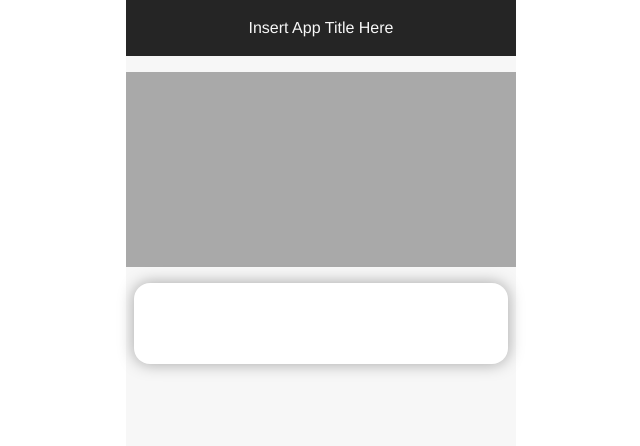
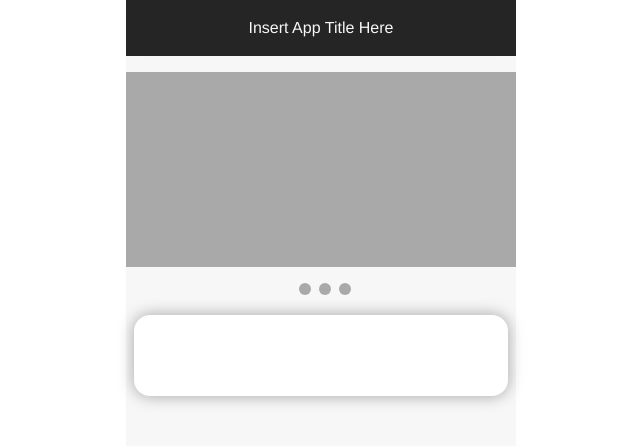
Before and after one commit to simd-float4x4/2525, a Vue app in the folder niconico-researcher/: page / in a window 1280 px wide. Shown: the top 446 px of the page, without its empty margins (319-959 px from the left). Built offline with nearby package versions, Linux system fonts and the light colour scheme.

Commit message:
fix: カルーセルエリアのcomponent切出し

```diff
--- a/niconico-researcher/src/App.vue
+++ b/niconico-researcher/src/App.vue
@@ -1,9 +1,7 @@
 <template>
   <div class="main_view">
     <NavigationBar />
-    <div class="carousel_area">
-
-    </div>
+    <Carousel />
     <div class="display_area">
        <CastCell userName="無限" userAccountId="@infinity_mkds"/>
     </div>
@@ -11,13 +9,16 @@
 </template>
 
 <script>
+import NavigationBar from './components/NavigationBar.vue'
+import Carousel from './components/Carousel.vue'
 import CastCell from './components/CastCell.vue'
-import NavigationBar from './components/NavigationBar.vue'
+
 
 export default {
   name: 'App',
   components: {
     NavigationBar,
+    Carousel,
     CastCell
   }
 }
@@ -47,13 +48,4 @@ body {
   margin: 0 auto;
 }
 
-.carousel_area {
-  background-color: darkgray;
-  width: 390px;
-  height: 195px;
-  margin-bottom: 16px;
-}
-
-
-
 </style>
--- /dev/null
+++ b/niconico-researcher/src/components/Carousel.vue
@@ -0,0 +1,43 @@
+<template>
+    <div class="carousel_area">
+
+    </div>
+    <div class="carousel_indicator_area">
+        <div class="carousel_indicators">
+            <div class="carousel_indicator_dot"></div>
+            <div class="carousel_indicator_dot"></div>
+            <div class="carousel_indicator_dot"></div>
+        </div>
+    </div>
+</template>
+
+<style>
+    .carousel_area {
+        background-color: darkgray;
+        width: 390px;
+        height: 195px;
+        margin-bottom: 8px;
+    }
+
+    .carousel_indicator_area {
+        width: 100%;
+        height: 32px;
+        padding: 4px;
+    }
+
+    .carousel_indicators {
+        width: 160px;
+        height: 32px;
+        margin: 0 auto;
+        display: flex;
+        justify-content: center;
+    }
+
+    .carousel_indicator_dot {
+        width: 12px;
+        height: 12px;
+        margin: 4px;
+        border-radius: 50%;
+        background-color: darkgray;
+    }
+</style>
--- a/niconico-researcher/src/components/CastCell.vue
+++ b/niconico-researcher/src/components/CastCell.vue
@@ -1,6 +1,5 @@
 <template>
     <div class="cell">
-
     </div>
 </template>
 
```
